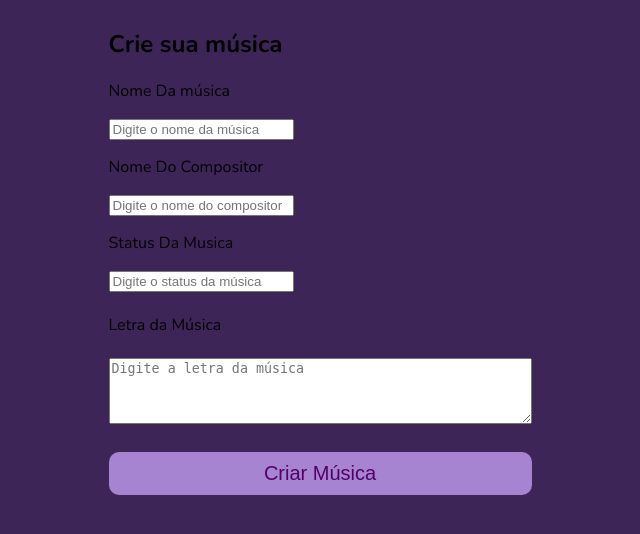
After one commit to ErickGava/melodia, a Flask app: page /criar-musicas in a window 1280 px wide. The commit adds this page. Shown: the top 534 px of the page, without its empty margins (320-960 px from the left). Run offline with Flask 3, Linux system fonts and the light colour scheme.

Commit message:
Add files via upload

```diff
--- a/MelodiaLab/app.py
+++ b/MelodiaLab/app.py
@@ -1,5 +1,6 @@
-from flask import Flask, render_template, request, url_for, redirect, flash
+from flask import Flask, render_template, request, url_for, redirect, flash, session
 import database
+from werkzeug.security import generate_password_hash, check_password_hash
 
 app = Flask(__name__)
 app.secret_key = "chave_muito_segura"
@@ -14,42 +15,46 @@ usuarios = {
 def index():
     return render_template('index.html')
 
-@app.route('/login') #rota para a página de login
-def login():
-    return render_template('login.html')
-
 @app.route('/home')
 def home():
     return render_template('home.html')
 
 
-# VERFIFICAR O LOGIN
-@app.route('/verificar-login', methods=['POST'])
-def verificar_login():
-# Pegando o que o usuário digitou no campo de entrada de user e senha
-    username = request.form['username']
-    password = request.form['password']
+@app.route('/login', methods=["GET","POST"])
+def login():
+    if request.method=="GET":
+        return render_template('login.html')
 
-    # Verifica se o usuario digitado está na lista e se
-    # a senha está certa
-    if username in usuarios and usuarios[username] == password:
-        return redirect(url_for('home'))
-    else:
-        # Flash envia mensagem para o front-end
-        flash('Usuário ou senha incorretos', 'danger')
-        return redirect(url_for('login'))
+    verificação=database.login(formulario=request.form)
+    if not verificação:
+        return "Algo deu de errado, tente novamente"
 
-@app.route('/cadastro', methods=['POST', 'GET']) #rota para a página de login
+    session['username']=request.form['username']
+    return redirect(url_for('home'))
+
+
+@app.route('/cadastro', methods=['POST', 'GET'])
 def cadastro():
     if request.method == "POST":
         form = request.form
         if database.cadastro(form) == True:
-            return render_template('login.html')  # Se cadastro for bem-sucedido, redireciona para o login
+            return render_template('login.html')
         else:
             return "Ocorreu um erro ao cadastrar usuário"  # Caso contrário, exibe mensagem de erro
     else:
         return render_template('cadastro.html')
 
+@app.route('/criar-musicas', methods=['POST', 'GET'])
+def criar_musicas():
+    if request.method == "POST":
+        form = request.form
+        if database.cadastro(form) == True:
+            return render_template('home.html')
+        else:
+            return "Ocorreu um erro ao criar uma musica"
+    else:
+        return render_template('musica.html')
+
 # parte principal do
 if __name__ == '__main__':
     app.run(debug=True)
--- a/MelodiaLab/templates/home.html
+++ b/MelodiaLab/templates/home.html
@@ -10,14 +10,13 @@
     <img id="logo-home" src="/static/img/Logo texto.png">
 
     <div class="botoes">
-        <a href="/novo"> + Criar uma música</a>
+        <a href="/criar-musicas"> + Criar uma música</a>
     </div>
 
-      <!-- Seção de "Minhas Criações" -->
+
       <section class="my-creations">
         <h2>Minhas Criações</h2>
         <div class="cards-container">
-          <!-- Card de projeto musical -->
           <div class="card">
             <img src="/static/img/capa1.jpeg" alt="Capa do Projeto" class="cover">
             <div class="card-content">
@@ -38,7 +37,6 @@
             </div>
           </div>
 
-          <!-- Mais cards podem ser adicionados aqui -->
         </div>
       </section>
 
--- a/MelodiaLab/templates/login.html
+++ b/MelodiaLab/templates/login.html
@@ -14,7 +14,7 @@
 <body class="login">
     <img id="logo" src="/static/img/Logo texto.png">
     <div class="caixa-de-login">
-        <form action="/verificar-login" method="POST">
+        <form action="/login" method="POST">
             <h2>Login</h2>
             <p>Usuário</p>
             <!-- Adiciona ENTRADA DE TEXTO -->
--- /dev/null
+++ b/MelodiaLab/templates/musica.html
@@ -0,0 +1,37 @@
+<!DOCTYPE html>
+<html lang="en">
+
+<head>
+    <meta charset="UTF-8">
+    <meta name="viewport" content="width=device-width, initial-scale=1.0">
+    <title>Criação de Música</title>
+    <link rel="stylesheet" href="/static/estilo.css">
+    <link rel="shortcut icon" href="https://static.portaldaindustria.com.br/portaldaindustria/noticias/media/imagem_plugin/shutterstock_uiHrlzJ.jpg" type="image/x-icon">
+</head>
+
+<body class="Musica">
+    <div class="caixa-de-musica">
+        <h2>Crie sua música</h2>
+        <form action="/criar-musicas" method="POST">
+            <p>Nome Da música</p>
+            <input type='text' name='usuario' placeholder="Digite o nome da música">
+            <p>Nome Do Compositor</p>
+            <input type='text' name='email' placeholder="Digite o nome do compositor">
+            <p>Status Da Musica</p>
+            <input type='password' name='senha' placeholder="Digite o status da música">
+            <br>
+            <br>
+            <label for="letra">Letra da Música</label>
+            <br>
+            <br>
+            <textarea id="letra" name="letra" rows="4" cols="50" placeholder="Digite a letra da música"></textarea>
+            <br>
+            <br>
+            <div class="botoes">
+
+                <button type="submit">Criar Música</button>
+            </div>
+        </form>
+    </div>
+    <script src="/static/script.js"></script>
+</body>
```
Also changed, not shown: MelodiaLab/database.py (+5 -5 lines), 1 other file.
